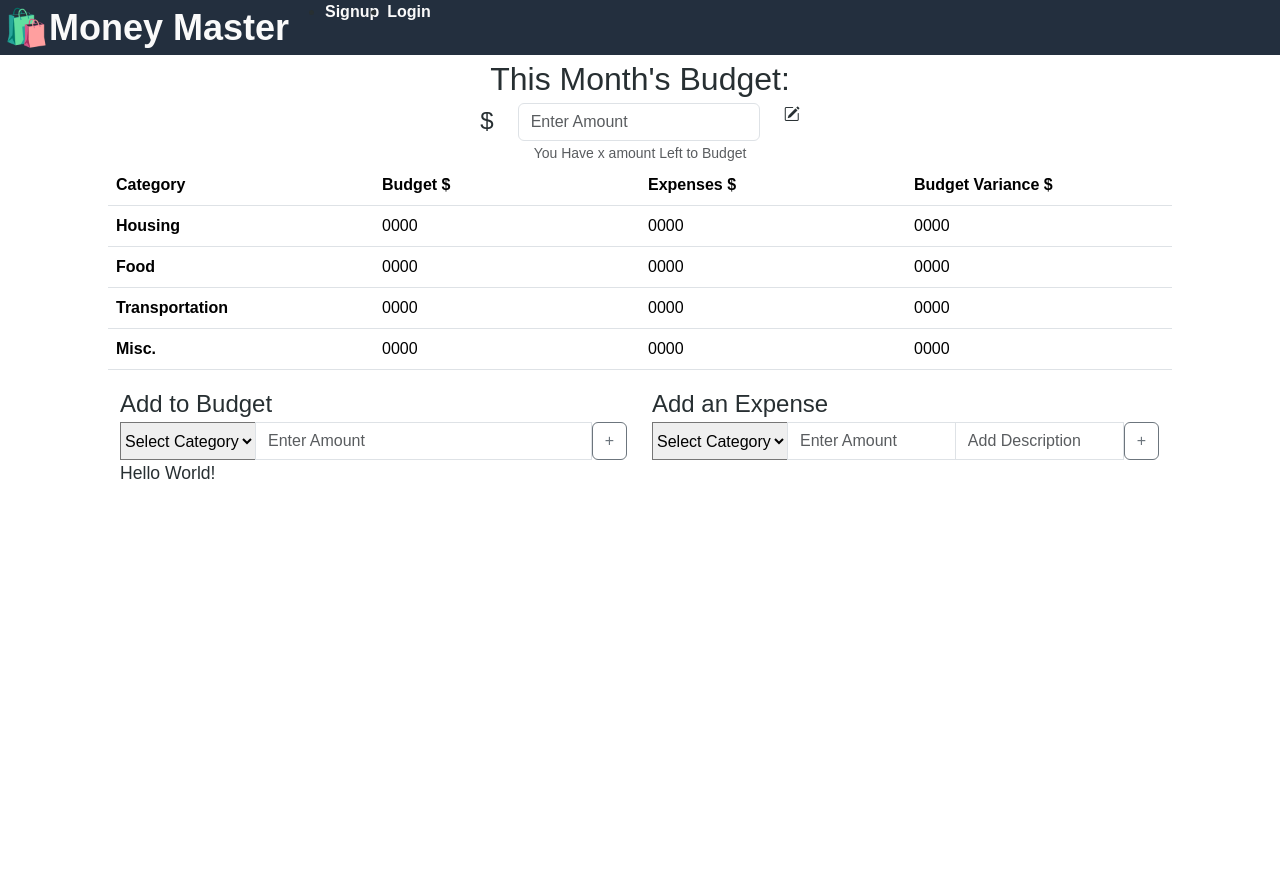
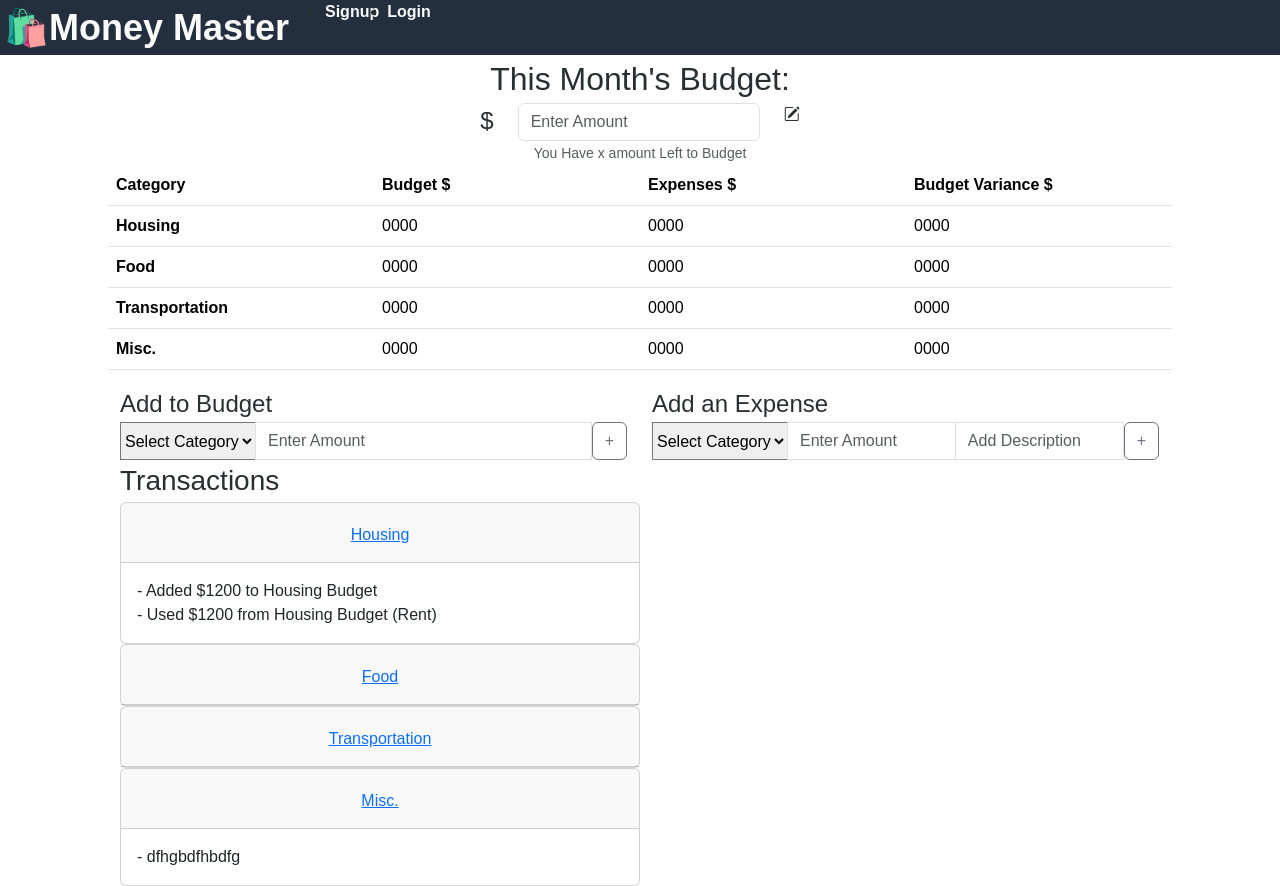
Before and after one commit to austinoler/budget_planner, a React (Vite) app in the folder client/: page / in a window 1280 px wide. Before the commit the page ends 800 px from the top, so only its background shows below. Built offline with nearby package versions, Linux system fonts and the light colour scheme.

Commit message:
created accordion style collapse for each Transactions category

```diff
--- a/client/src/components/TransactionsTable/index.jsx
+++ b/client/src/components/TransactionsTable/index.jsx
@@ -1,8 +1,72 @@
 
 function TransactionsTable() {
   return (
-    <div className="form">
-    <p>Hello World!</p>
+    <div>
+      <div className="fs-3">Transactions</div>
+      <div id="accordion">
+        <div className="card w-50">
+          <div className="card-header" id="headingOne">
+          <h5 className="mb-0">
+        <button className="btn btn-link" data-toggle="collapse" data-target="#collapseOne" aria-expanded="true" aria-controls="collapseOne">
+          Housing
+        </button>
+      </h5>
+      </div>
+
+    <div id="collapseOne" className="collapse show" aria-labelledby="headingOne" data-parent="#accordion">
+      <div className="card-body text-start">
+            - Added $1200 to Housing Budget<br></br>
+            - Used $1200 from Housing Budget (Rent)
+      </div>
+    </div>
+  </div>
+  <div className="card w-50">
+    <div className="card-header" id="headingTwo">
+      <h5 className="mb-0">
+        <button className="btn btn-link collapsed" data-toggle="collapse" data-target="#collapseTwo" aria-expanded="false" aria-controls="collapseTwo">
+          Food
+        </button>
+      </h5>
+    </div>
+    <div id="collapseTwo" className="collapse" aria-labelledby="headingTwo" data-parent="#accordion">
+      <div className="card-body text-start">
+        - dfhgbdfhbdfg<br></br>
+      </div>
+    </div>
+  </div>
+  <div className="card w-50">
+    <div className="card-header" id="headingThree">
+      <h5 className="mb-0">
+        <button className="btn btn-link collapsed" data-toggle="collapse" data-target="#collapseThree" aria-expanded="false" aria-controls="collapseThree">
+          Transportation
+        </button>
+      </h5>
+    </div>
+    <div id="collapseThree" className="collapse" aria-labelledby="headingThree" data-parent="#accordion">
+      <div className="card-body text-start">
+        - dfhgbdfhbdfg<br></br>
+      </div>
+    </div>
+  </div>
+  <div className="card w-50">
+          <div className="card-header" id="headingFour">
+          <h5 className="mb-0">
+        <button className="btn btn-link" data-toggle="collapse" data-target="#collapseFour" aria-expanded="true" aria-controls="collapseFour">
+          Misc.
+        </button>
+      </h5>
+      </div>
+
+    <div id="collapseFour" className="collapse show" aria-labelledby="headingFour" data-parent="#accordion">
+      <div className="card-body text-start">
+        - dfhgbdfhbdfg<br></br>
+
+      </div>
+    </div>
+  </div>
+</div>
+
+
     </div>
   );
 };
```
